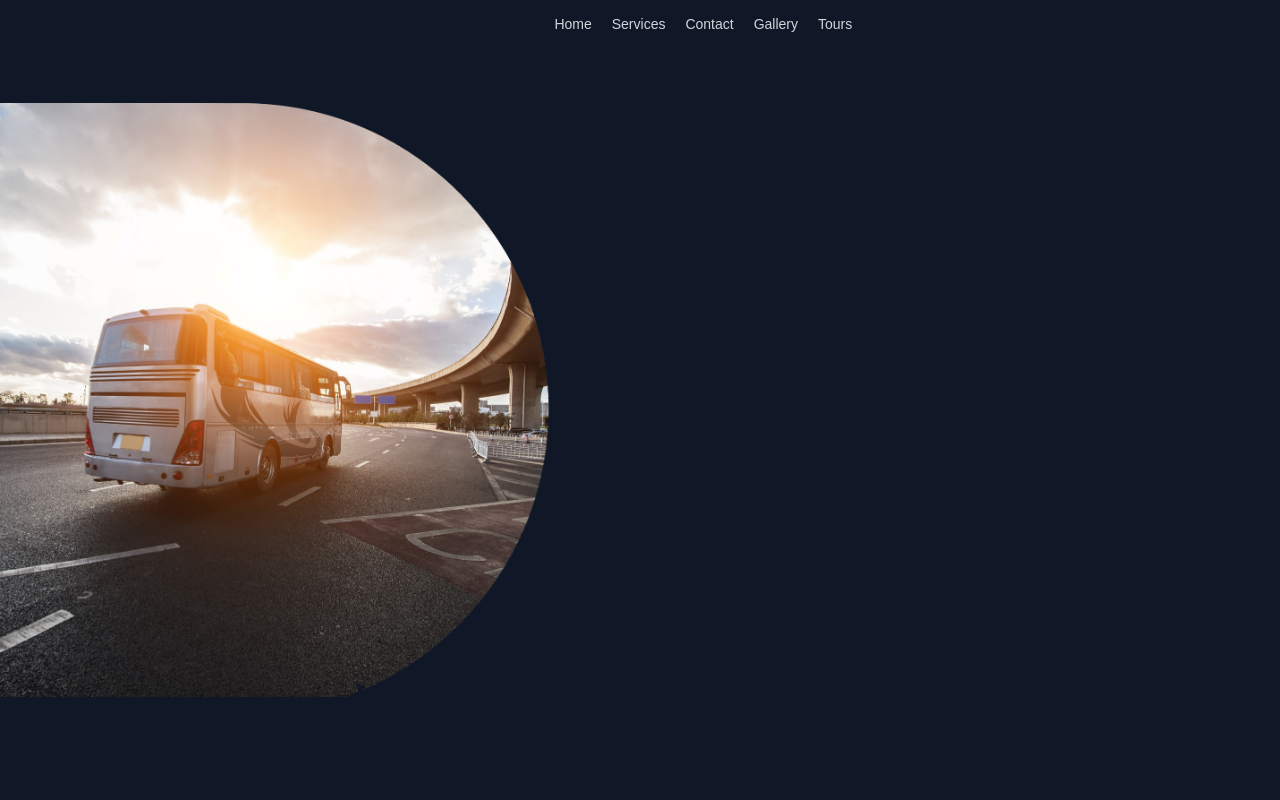
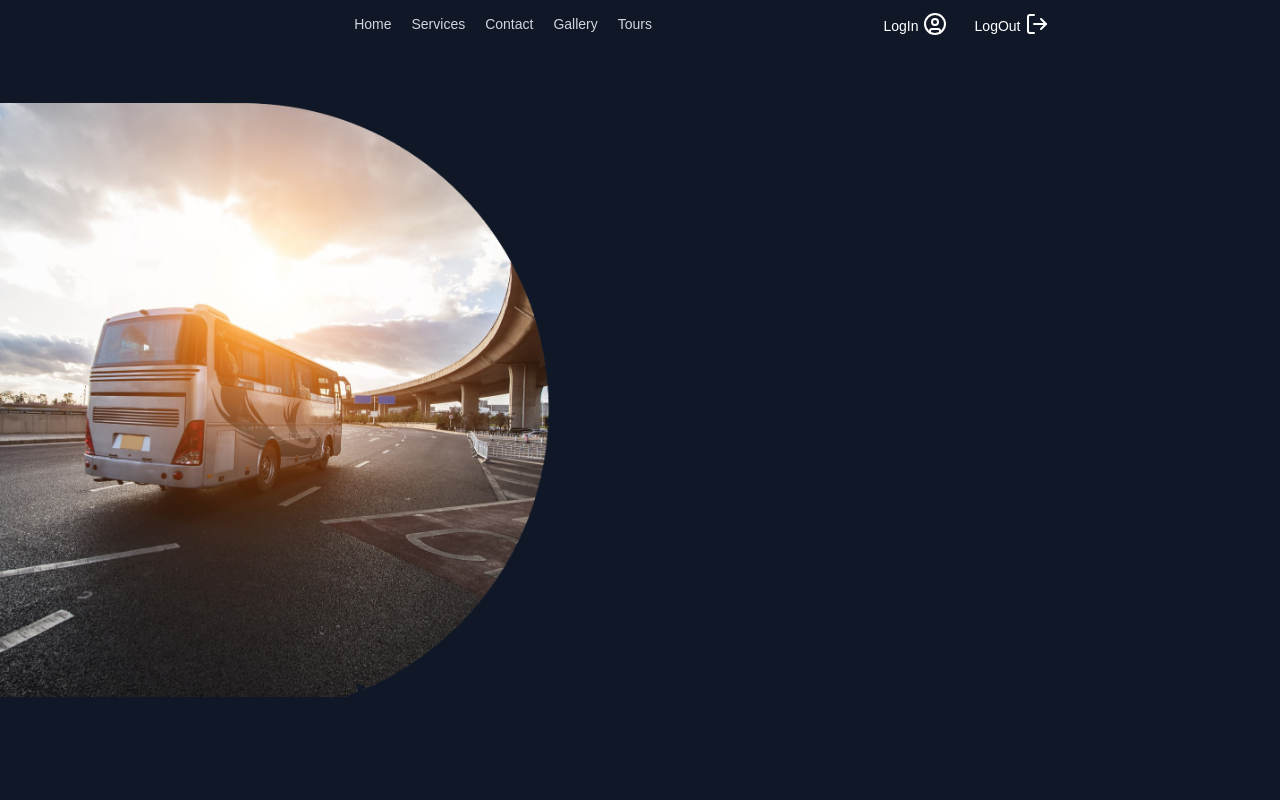
Before and after one commit to kasun-dev/kasun-tours-web, a Next.js app in the folder client/: page /HomePg in a window 1280 px wide. Shown: the top 800 px of the page. Built offline with nearby package versions, Linux system fonts and the light colour scheme.

Commit message:
commit added buttons

```diff
--- a/client/src/app/HomePg/page.tsx
+++ b/client/src/app/HomePg/page.tsx
@@ -12,7 +12,7 @@ export default function HomePage() {
             className="max-w-full animate-fadeLeft"
           />
           <button className="absolute bottom-4 left-1/2 transform px-4 py-2 bg-yellow-500 text-gray-900 font-semibold rounded-xl hover:bg-yellow-600 shadow-lg transition duration-300 transform md:hidden animate-fadeUp animate-float">
-              Start Planning
+              <a href="/BookingPg">Start Planning</a>
           </button>
 
         </div>
@@ -37,13 +37,18 @@ export default function HomePage() {
     <span className="text-gray-800 text-5xl font-extrabold text-center mb-4">
       Kasun Tours
     </span>
-    <p className="text-md text-gray-600 max-w-xl mb-6">
+    <p className="text-md text-gray-600 max-w-xl mb-8">
       Your next great adventure starts here. Explore breathtaking destinations,
       cultural treasures, and unforgettable memories — all with us.
     </p>
-    <button className="px-8 py-3 bg-yellow-500 text-gray-900 font-semibold rounded-full hover:bg-yellow-600 shadow-lg transition duration-300 transform hover:scale-105">
-      Start Planning
-    </button>
+    <div className="flex gap-5">
+      <button className="px-5 py-2 bg-yellow-500 text-gray-900 font-semibold rounded-full shadow-lg transition duration-300 transform hover:scale-105">
+      <a href="/BookingPg">Start Planning</a>
+      </button>
+      <button className="px-5 py-2 bg-gradient-to-b from-yellow-50 to-white border-2 border-yellow-500 text-gray-900 font-semibold rounded-full shadow-lg transition duration-300 transform hover:scale-105">
+        <a href="/BookingPg">Create Account</a>
+      </button>
+    </div>
   </div>
 
     {/* Feature Cards */}
--- a/client/src/app/components/NavBar.tsx
+++ b/client/src/app/components/NavBar.tsx
@@ -1,6 +1,6 @@
 'use client'
 
-import { Menu, SquareX } from 'lucide-react'
+import { Menu, SquareX, LogOut, CircleUser } from 'lucide-react'
 import { useEffect, useRef, useState } from 'react'
 
 export default function Page() {
@@ -37,7 +37,7 @@ export default function Page() {
 
   return (
     <div className="text-white text-sm fixed top-0 left-0 right-0 z-10 w-full">
-      <div className="flex flex-row items-center justify-between max-w-7xl mx-auto">
+      <div className="flex flex-row items-center justify-between mx-auto">
         {/* Desktop Logo */}
         <div className="flex bg-gray-800 rounded-2xl shadow-lg hidden md:flex ml-1 mt-1 animate-fadeLeft">
           <p className="text-l text-yellow-500 font-bold pl-4 pt-3 pb-3">Kasun</p>
@@ -64,6 +64,15 @@ export default function Page() {
             <li><a href="/BookingPg" className="hover:text-yellow-500">Tours</a></li>
 
           </ul>
+        </div>
+        <div className="hidden md:flex justify-right gap-5">
+          <button className='text-white hover:text-blue-500 rounded p-1 flex gap-1'>
+            <p className='pt-1'>LogIn</p> <CircleUser/>
+          </button>
+          <button className='text-white hover:text-red-500 rounded p-1 flex gap-1'>
+            <p className='pt-1'>LogOut</p> <LogOut/>
+          </button>
+
         </div>
 
         {/* Mobile Menu Toggle Button */}
```
